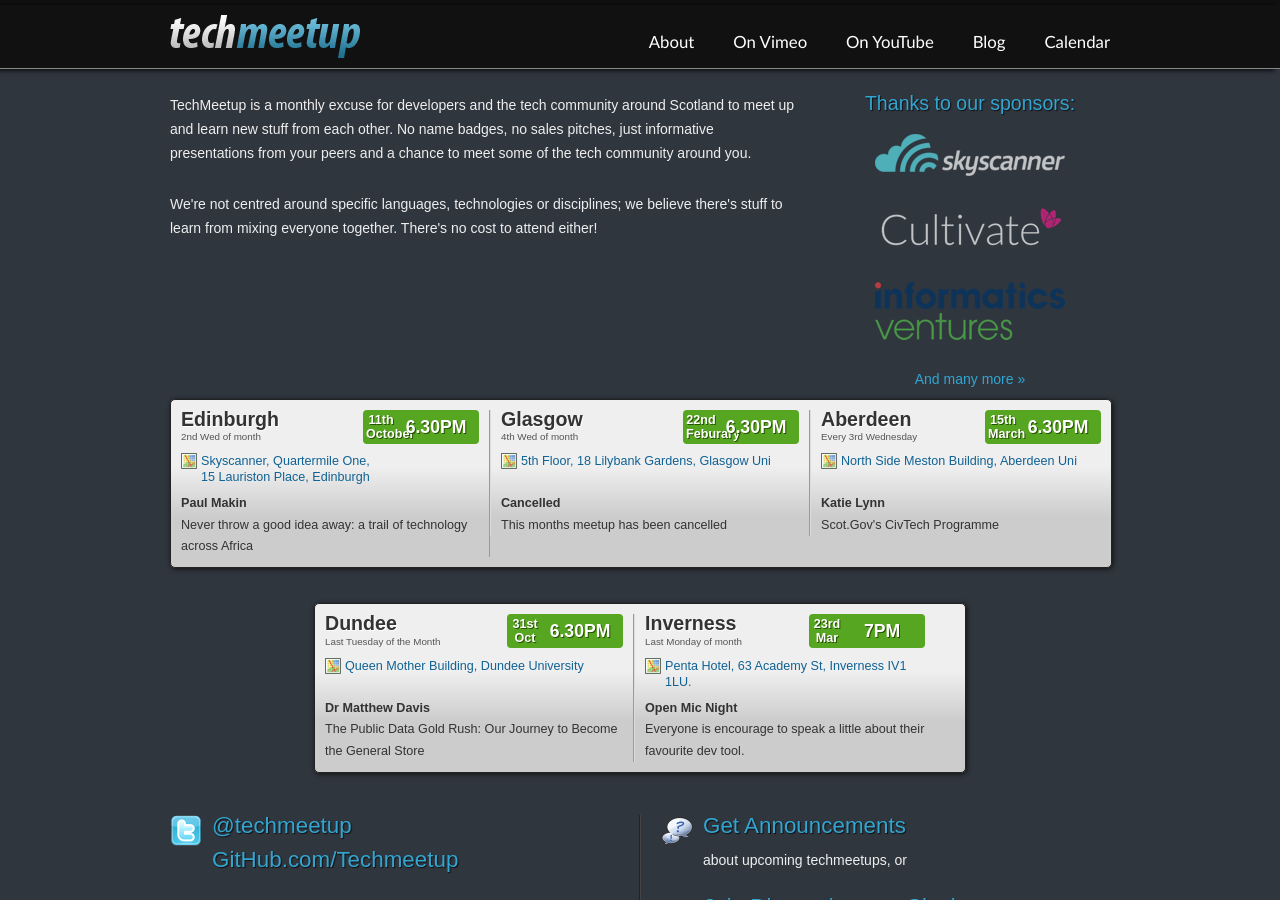
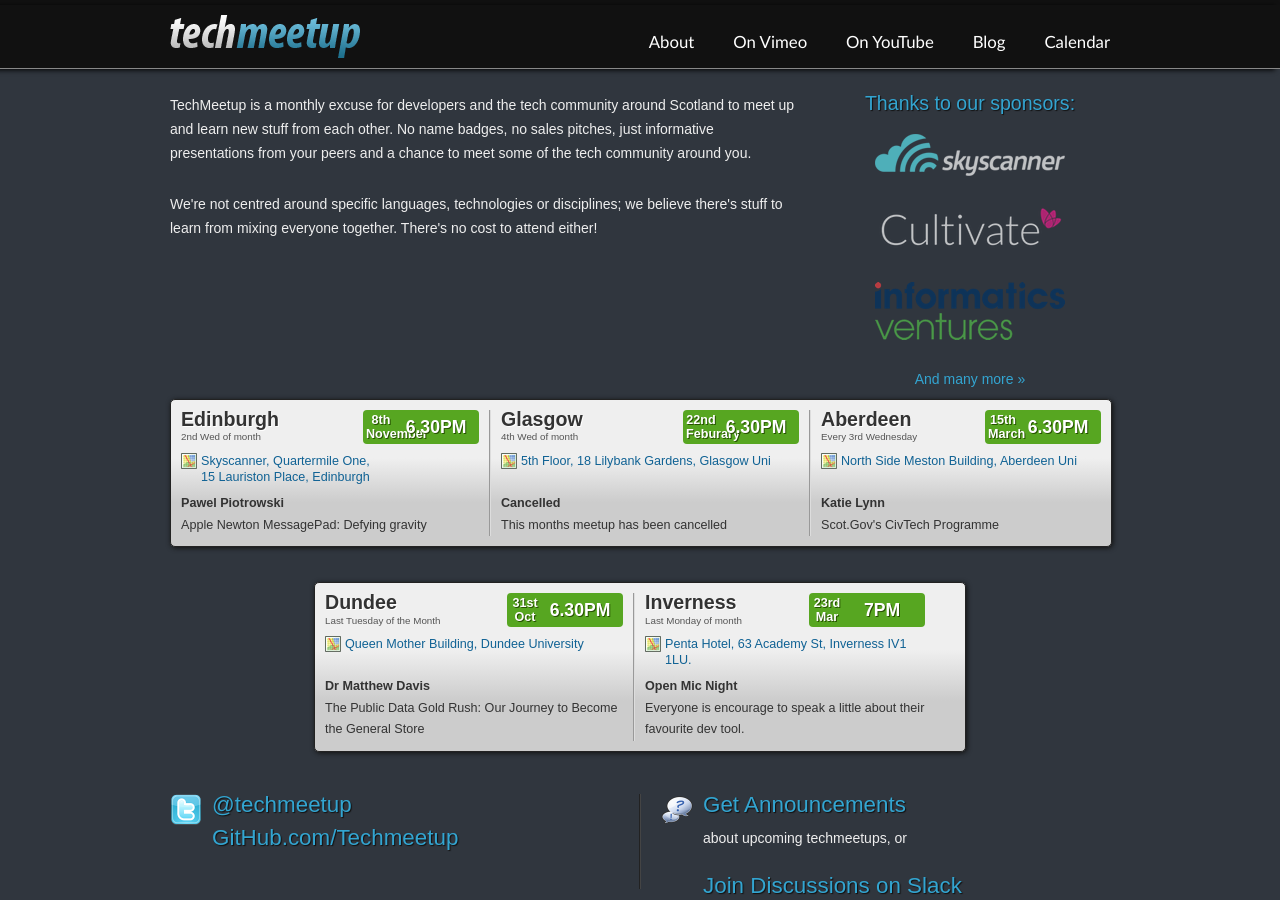
Before and after one commit to techmeetup/techmeetup.co.uk, a Jekyll site: the page built from index.html, in a window 1280 px wide and 900 px high. Built offline with Jekyll 4.4.1, drawn with Linux system fonts in a browser that asks for light colours.

Commit message:
Update speakers for TMU Edinburgh, November 2017

```diff
--- a/_data/index.json
+++ b/_data/index.json
@@ -2,19 +2,19 @@
   "edinburgh": {
     "speakers": [
       {
-        "name": "Paul Makin",
-        "talk": "Never throw a good idea away: a trail of technology across Africa"
+        "name": "Pawel Piotrowski",
+        "talk": "Apple Newton MessagePad: Defying gravity"
       }
     ],
-    "day": "11th",
-    "month": "October"
+    "day": "8th",
+    "month": "November"
   },
   "glasgow": {
     "speakers": [
       {
         "name": "Cancelled",
         "talk": "This months meetup has been cancelled"
-      },
+      }
     ],
     "day": "22nd",
     "month": "Feburary"
```
